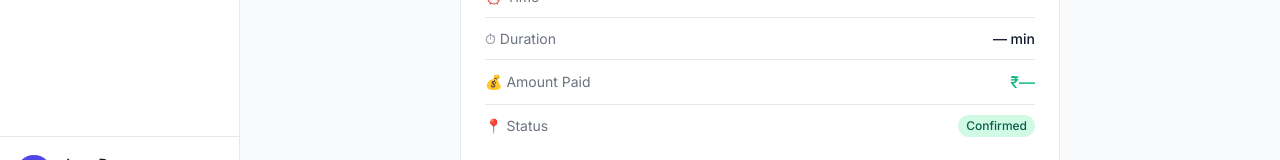
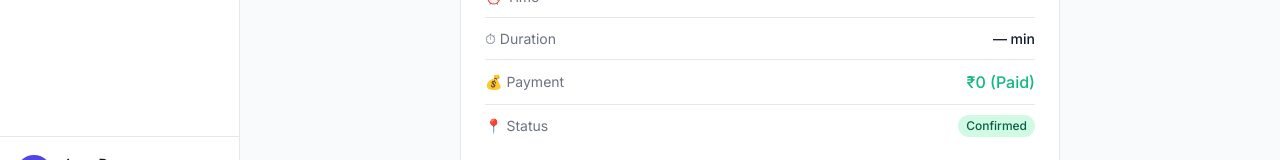
Before and after one commit to gayatribakle/Appointment-App-Odoo, a React app in the folder customer-view/frontend/: page /book/confirmation in a window 1280 px wide. Shown: the part 592-752 px from the top of the page. Built offline with nearby package versions, Linux system fonts and the light colour scheme; the HTML template or start-up script is replaced by a standard one.

Commit message:
Add offline payment option at hospital

```diff
--- a/customer-view/frontend/src/pages/Confirmation.jsx
+++ b/customer-view/frontend/src/pages/Confirmation.jsx
@@ -6,9 +6,11 @@ import Navbar from '../components/Navbar';
 export default function Confirmation() {
   const navigate = useNavigate();
   const location = useLocation();
-  const { service, provider, date, time } = location.state || {};
+  const { service, provider, date, time, payMethod } = location.state || {};
 
   const bookingId = `APT-${Math.random().toString(36).substring(2, 8).toUpperCase()}`;
+  const total = service ? Math.round(service.price * 1.18) : 0;
+  const isOffline = payMethod === 'offline';
 
   return (
     <div className="app-layout">
@@ -56,9 +58,9 @@ export default function Confirmation() {
                 <span className="value">{service?.duration || '—'} min</span>
               </div>
               <div className="summary-row">
-                <span className="label">💰 Amount Paid</span>
-                <span className="value summary-total" style={{ color: '#10b981' }}>
-                  ₹{service ? Math.round(service.price * 1.18) : '—'}
+                <span className="label">💰 Payment</span>
+                <span className="value summary-total" style={{ color: isOffline ? '#d97706' : '#10b981' }}>
+                  {isOffline ? `₹${total} (Due at Hospital)` : `₹${total} (Paid)`}
                 </span>
               </div>
               <div className="summary-row">
--- a/customer-view/frontend/src/pages/Payment.jsx
+++ b/customer-view/frontend/src/pages/Payment.jsx
@@ -17,7 +17,7 @@ export default function Payment() {
     setLoading(true);
     setTimeout(() => {
       setLoading(false);
-      navigate('/book/confirmation', { state: { service, provider, date, time } });
+      navigate('/book/confirmation', { state: { service, provider, date, time, payMethod } });
     }, 1500);
   };
 
@@ -29,6 +29,7 @@ export default function Payment() {
     { id: 'card',       label: '💳  Card'        },
     { id: 'upi',        label: '📱  UPI'          },
     { id: 'netbanking', label: '🏦  Net Banking'  },
+    { id: 'offline',    label: '🏥  Pay at Hospital' },
   ];
 
   return (
@@ -59,14 +60,14 @@ export default function Payment() {
             <div className="card-title">Payment Details</div>
 
             {/* Method tabs */}
-            <div style={{ display: 'flex', gap: 8, marginBottom: 24 }}>
+            <div style={{ display: 'flex', gap: 8, marginBottom: 24, flexWrap: 'wrap' }}>
               {payMethods.map((m) => (
                 <button
                   key={m.id}
                   type="button"
                   onClick={() => setPayMethod(m.id)}
                   style={{
-                    flex: 1, padding: '10px 0', borderRadius: 8, cursor: 'pointer',
+                    flex: '1 1 calc(50% - 4px)', padding: '10px 0', borderRadius: 8, cursor: 'pointer',
                     border: `2px solid ${payMethod === m.id ? '#4f46e5' : '#e5e7eb'}`,
                     background: payMethod === m.id ? '#eef2ff' : '#fff',
                     color: payMethod === m.id ? '#4f46e5' : '#374151',
@@ -146,6 +147,19 @@ export default function Payment() {
               </form>
             )}
 
+            {payMethod === 'offline' && (
+              <form onSubmit={handlePay}>
+                <div style={{ background: '#f3f4f6', padding: '16px', borderRadius: '10px', marginBottom: '20px' }}>
+                  <p style={{ fontSize: '14px', color: '#374151', margin: 0, lineHeight: 1.5 }}>
+                    You can pay the total amount of <strong>₹{total}</strong> directly at the hospital reception either by Cash, Card, or UPI on the day of your appointment.
+                  </p>
+                </div>
+                <button type="submit" className="btn btn-primary" disabled={loading}>
+                  {loading ? 'Booking…' : `Book Appointment`}
+                </button>
+              </form>
+            )}
+
             <div style={{ marginTop: 16, fontSize: 12, color: '#9ca3af', display: 'flex', alignItems: 'center', gap: 6 }}>
               🔒 Secured by 256-bit SSL encryption
             </div>
```
